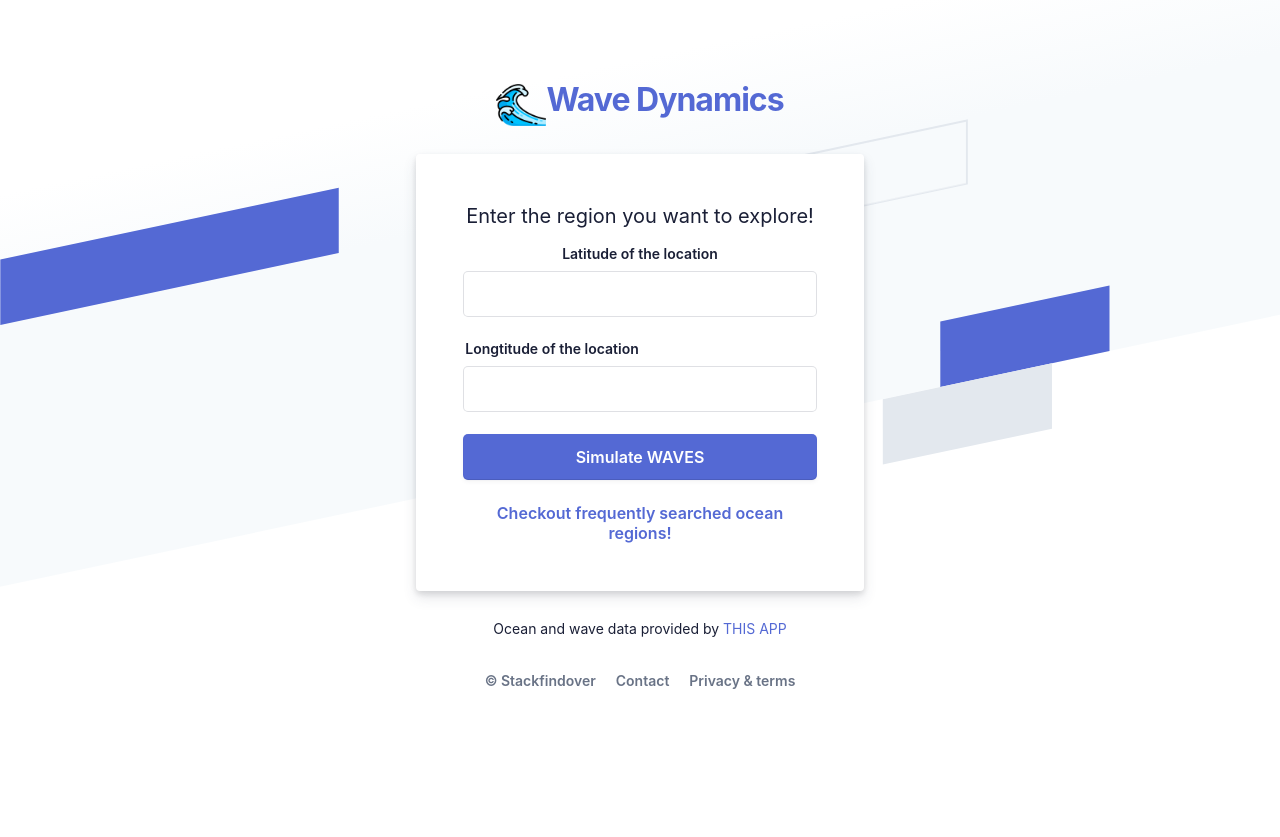
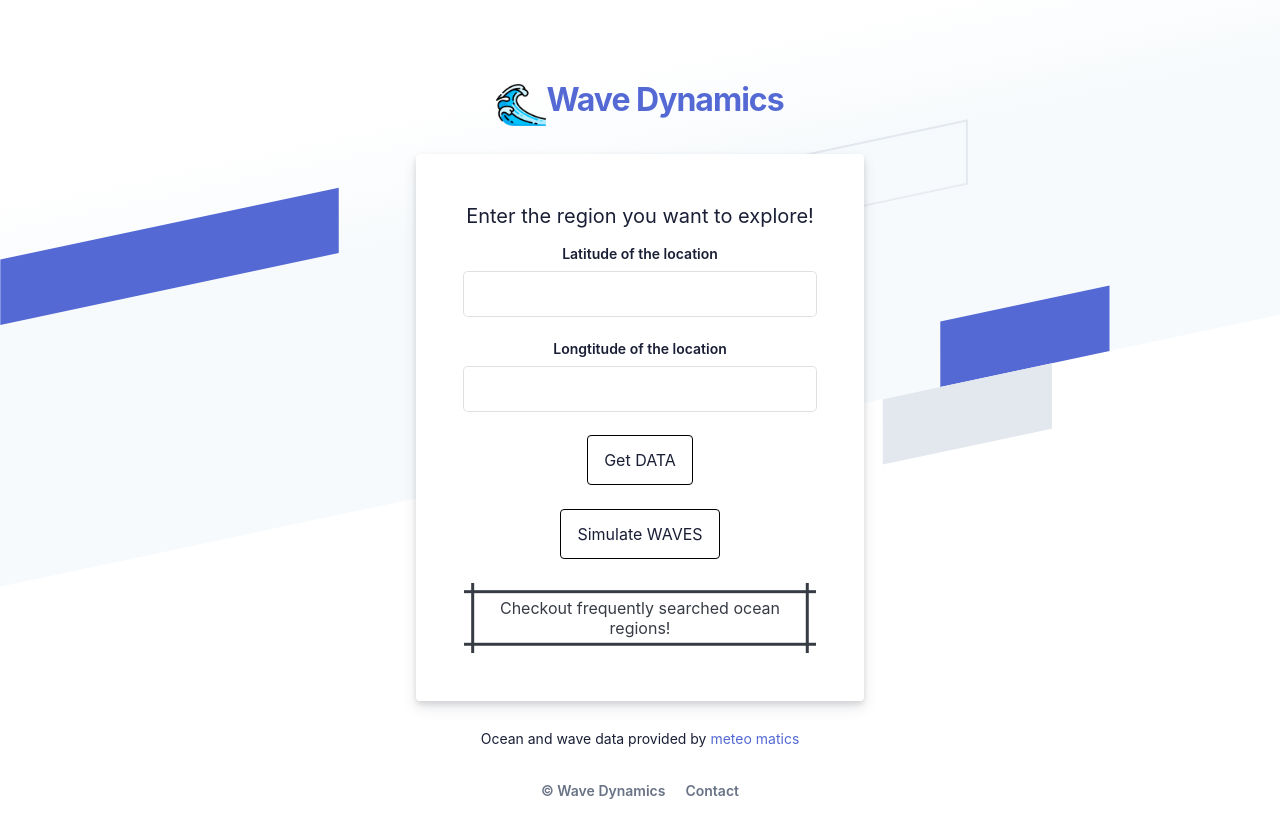
Before and after one commit to tabrezdn1/hacknjit-fe, a Vue app: page /waves-form in a window 1280 px wide. Before the commit the page ends 816 px from the top, so only its background shows below. Built offline with nearby package versions, Linux system fonts and the light colour scheme; a web font is replaced by a local one.

Commit message:
[FEATURE]: Add form page

```diff
--- a/src/components/WavesForm.vue
+++ b/src/components/WavesForm.vue
@@ -39,38 +39,59 @@
         <div class="box-root padding-top--24 flex-flex flex-direction--column" style="flex-grow: 1; z-index: 9;">
           <div class="box-root padding-top--48 padding-bottom--24 flex-flex flex-justifyContent--center">
             <img src="../../public/wave-dynamics.png" height="50">
-            <h1><a href="./home" rel="dofollow">Wave Dynamics</a></h1>
+            <h1><a href="./" rel="dofollow">Wave Dynamics</a></h1>
           </div>
           <div class="formbg-outer">
             <div class="formbg">
               <div class="formbg-inner padding-horizontal--48">
                 <span class="padding-bottom--15">Enter the region you want to explore!</span>
-                <form id="stripe-login">
+
                 <div class="field padding-bottom--24">
                   <label for="lat">Latitude of the location</label>
-                    <input name="lat" required>
+                  <input name="lat">
                 </div>
                 <div class="field padding-bottom--24">
-                    <div class="grid--50-50">
                   <label for="lng">Longtitude of the location</label>
-                    </div>
-                    <input name="lng" required>
+                  <input name="lng">
                 </div>
                 <div class="field padding-bottom--24">
-                    <input type="submit" name="submit" value="Simulate WAVES">
+                  <button class="get-data" @click="getWaveData">Get DATA</button>
+                  <img v-if="isFetching" src="../../public/assets/wait.png" style="height: 35px;" />
                 </div>
+
+                <div class="field padding-bottom--24">
+
+                  <button class="get-data" @click="goToSimulate">Simulate WAVES</button>
+                </div>
+
                 <div class="field">
-                    <a class="ssolink" href="#">Checkout frequently searched ocean regions!</a>
+                  <button class="button-89" role="button" @click="displayFamousRegions()">Checkout frequently searched
+                    ocean
+                    regions!</button>
                 </div>
-                </form>
+
+              </div>
+              <div v-if="showFamousRegions" class="padding-bottom--24">
+                <button class="button-57" role="button"><span class="text">Button 57</span><span>Alternate
+                    text</span></button>
+                <button class="button-57" role="button"><span class="text">Button 57</span><span>Alternate
+                    text</span></button>
+                <button class="button-57" role="button"><span class="text">Button 57</span><span>Alternate
+                    text</span></button>
+                <button class="button-57" role="button"><span class="text">Button 57</span><span>Alternate
+                    text</span></button>
+                <button class="button-57" role="button"><span class="text">Button 57</span><span>Alternate
+                    text</span></button>
+                <button class="button-57" role="button"><span class="text">Button 57</span><span>Alternate
+                    text</span></button>
               </div>
             </div>
             <div class="footer-link padding-top--24">
-              <span>Ocean and wave data provided by <a href="">THIS APP</a></span>
+              <span>Ocean and wave data provided by <a href="https://www.meteomatics.com/en/weather-api/">meteo
+                  matics</a></span>
               <div class="listing padding-top--24 padding-bottom--24 flex-flex center-center">
-                <span><a href="#">© Stackfindover</a></span>
+                <span><a href="#">© Wave Dynamics</a></span>
                 <span><a href="#">Contact</a></span>
-                <span><a href="#">Privacy & terms</a></span>
               </div>
             </div>
           </div>
@@ -80,6 +101,31 @@
   </div>
 </template>
 <script>
+export default {
+  data() {
+    return {
+      isFetching: false,
+      showFamousRegions: false
+    }
+  },
+  methods: {
+    getWaveData() {
+      this.isFetching = true,
+        setTimeout(() => {
+          this.isFetching = false
+        }, 3000);
+    },
+    goToSimulate() {
+      this.$router.push("/waves-simulate")
+    },
+    displayFamousRegions() {
+      this.showFamousRegions = true
+      setTimeout(() => {
+        this.showFamousRegions = false
+      }, 10000);
+    }
+  },
+}
 </script>
 <style scoped>
 * {
@@ -90,6 +136,179 @@
   word-wrap: break-word;
   font-family: -apple-system, BlinkMacSystemFont, Segoe UI, Roboto, Helvetica Neue, Ubuntu, sans-serif;
 }
+
+
+/* CSS */
+.button-89 {
+  --b: 3px;
+  /* border thickness */
+  --s: .45em;
+  /* size of the corner */
+  --color: #373B44;
+
+  padding: calc(.5em + var(--s)) calc(.9em + var(--s));
+  color: var(--color);
+  --_p: var(--s);
+  background:
+    conic-gradient(from 90deg at var(--b) var(--b), #0000 90deg, var(--color) 0) var(--_p) var(--_p)/calc(100% - var(--b) - 2*var(--_p)) calc(100% - var(--b) - 2*var(--_p));
+  transition: .3s linear, color 0s, background-color 0s;
+  outline: var(--b) solid #0000;
+  outline-offset: .6em;
+  font-size: 16px;
+
+  border: 0;
+
+  user-select: none;
+  -webkit-user-select: none;
+  touch-action: manipulation;
+}
+
+.button-89:hover,
+.button-89:focus-visible {
+  --_p: 0px;
+  outline-color: var(--color);
+  outline-offset: .05em;
+}
+
+.button-89:active {
+  background: var(--color);
+  color: #fff;
+}
+
+
+/* CSS */
+.button-57 {
+  position: relative;
+  overflow: hidden;
+  border: 1px solid #18181a;
+  color: #18181a;
+  display: inline-block;
+  font-size: 15px;
+  line-height: 15px;
+  padding: 18px 18px 17px;
+  text-decoration: none;
+  cursor: pointer;
+  background: #fff;
+  user-select: none;
+  -webkit-user-select: none;
+  touch-action: manipulation;
+}
+
+.button-57 span:first-child {
+  position: relative;
+  transition: color 600ms cubic-bezier(0.48, 0, 0.12, 1);
+  z-index: 10;
+}
+
+.button-57 span:last-child {
+  color: white;
+  display: block;
+  position: absolute;
+  bottom: 0;
+  transition: all 500ms cubic-bezier(0.48, 0, 0.12, 1);
+  z-index: 100;
+  opacity: 0;
+  top: 50%;
+  left: 50%;
+  transform: translateY(225%) translateX(-50%);
+  height: 14px;
+  line-height: 13px;
+}
+
+.button-57:after {
+  content: "";
+  position: absolute;
+  bottom: -50%;
+  left: 0;
+  width: 100%;
+  height: 100%;
+  background-color: black;
+  transform-origin: bottom center;
+  transition: transform 600ms cubic-bezier(0.48, 0, 0.12, 1);
+  transform: skewY(9.3deg) scaleY(0);
+  z-index: 50;
+}
+
+.button-57:hover:after {
+  transform-origin: bottom center;
+  transform: skewY(9.3deg) scaleY(2);
+}
+
+.button-57:hover span:last-child {
+  transform: translateX(-50%) translateY(-100%);
+  opacity: 1;
+  transition: all 900ms cubic-bezier(0.48, 0, 0.12, 1);
+}
+
+.success-data {
+  font-family: 'Lato', sans-serif;
+  letter-spacing: 1px;
+  font-size: 14px;
+  margin: 5px;
+  padding: 5px;
+  outline: 0;
+  grid-gap: 8px;
+  align-items: center;
+  background-color: #567dff;
+  color: #ffffff;
+  border: 1px solid #000000;
+  border-radius: 4px;
+  cursor: pointer;
+  display: inline-flex;
+  flex-shrink: 0;
+  font-size: 16px;
+  gap: 8px;
+  justify-content: center;
+  line-height: 1.5;
+  overflow: hidden;
+  padding: 12px 16px;
+  text-decoration: none;
+  text-overflow: ellipsis;
+  transition: all .14s ease-out;
+  white-space: nowrap;
+}
+
+.success-data:hover {
+  box-shadow: 4px 4px 0 #000000;
+  transform: translate(-4px, -4px);
+}
+
+.success-data:focus-visible {
+  outline-offset: 1px;
+}
+
+.get-data {
+  outline: 0;
+  grid-gap: 8px;
+  align-items: center;
+  background: 0 0;
+  border: 1px solid #000;
+  border-radius: 4px;
+  cursor: pointer;
+  display: inline-flex;
+  flex-shrink: 0;
+  font-size: 16px;
+  gap: 8px;
+  justify-content: center;
+  line-height: 1.5;
+  overflow: hidden;
+  padding: 12px 16px;
+  text-decoration: none;
+  text-overflow: ellipsis;
+  transition: all .14s ease-out;
+  white-space: nowrap;
+}
+
+.get-data:hover {
+  box-shadow: 4px 4px 0 #000;
+  transform: translate(-4px, -4px);
+}
+
+.get-data:focus-visible {
+  outline-offset: 1px;
+}
+
+
 
 body {
   min-height: 100%;
```
Also changed, not shown: public/assets/wait.png (added). Lines whose indentation alone changed are shown as unchanged.
